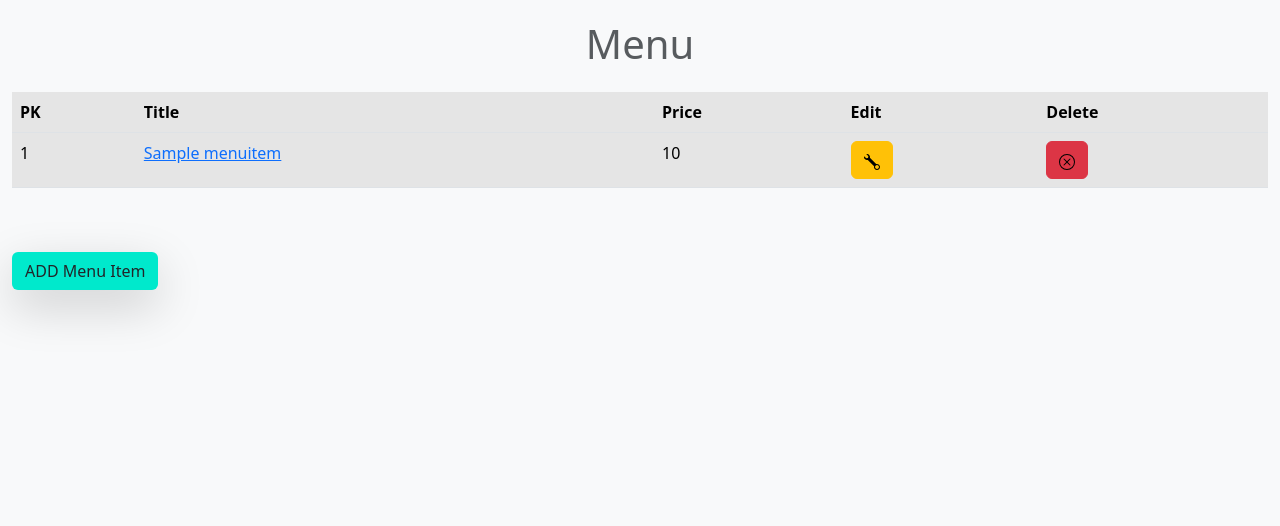
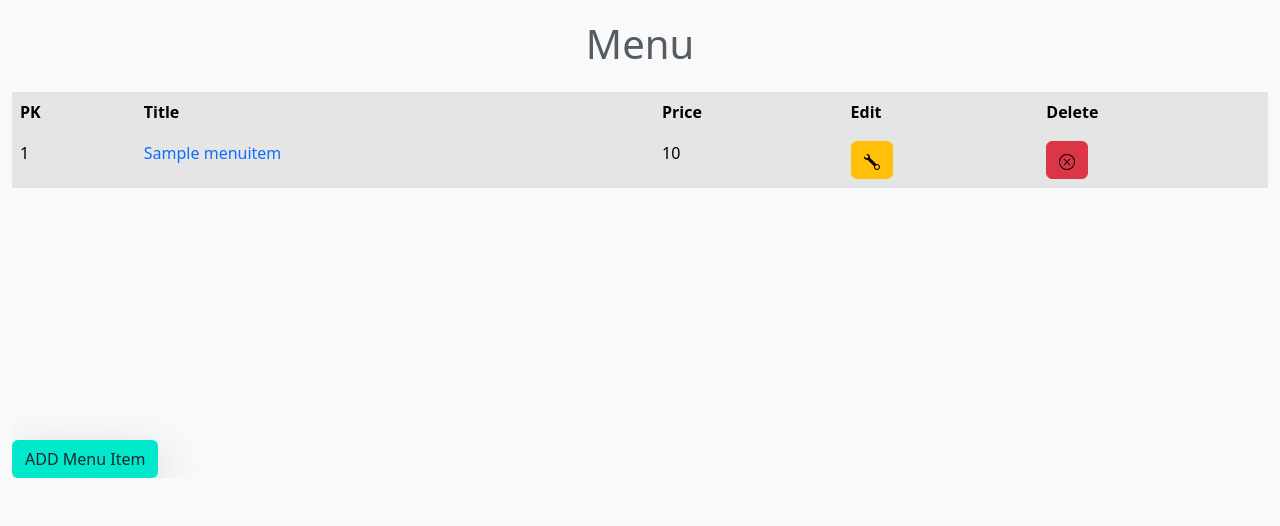
Before and after one commit to tylerchenoweth/Django_Delights, a Django app: template inventory/templates/inventory/menu.html in a window 1280 px wide. Shown: the part 338-864 px from the top of the page. Before the commit the page ends 657 px from the top, so only its background shows below. Run offline with Django 3.2, Linux system fonts and the light colour scheme; the template is opened without the code that fills it: most values are stand-ins (such as "Sample title", 1, 10 or a date in 2020); some libraries are stand-ins or nearby versions.

Commit message:
updated table styling to the style.css file

```diff
--- a/inventory/templates/inventory/ingredient.html
+++ b/inventory/templates/inventory/ingredient.html
@@ -10,7 +10,6 @@
 <div class="table-responsive">
     <div class="table-inner-div">
         <table class="table table-striped table-active" >
-
             <thead class="bg-active">
                 <th> ID </th>
                 <th> Name </th>
@@ -19,7 +18,6 @@
                 <th> Unit Price </th>
                 <th> Edit </th>
                 <th> Delete </th>
-
             </thead>
             {% for ingredient in ingredient_list %}
             <tr>
--- a/inventory/templates/inventory/menu.html
+++ b/inventory/templates/inventory/menu.html
@@ -7,8 +7,9 @@
 {% block content %}
 <h1 class="text-center text-muted my-4"> Menu </h1>
 
-<table class="table table-striped table-active">
-
+<div class="table-responsive">
+    <div class="table-inner-div">
+        <table class="table table-striped table-active" >
             <thead>
                 <th> PK </th>
                 <th> Title </th>
@@ -19,7 +20,7 @@
             {% for menuitem in menuitem_list %}
             <tr>
                 <td> {{ menuitem.id }}</td>
-    <td> <a href="{% url 'reciperequirement' menuitem.id %}"> {{ menuitem.title }} </a> </td>
+                <td> <a class="link-underline link-underline-opacity-0" href="{% url 'reciperequirement' menuitem.id %}"> {{ menuitem.title }} </a> </td>
                 <td>{{ menuitem.price }}</td>
                 <td>
                     <a class="btn btn-warning" href="{% url 'menuitemupdate' menuitem.id %}">
@@ -31,15 +32,16 @@
                         <img src="/static/x-circle.svg">
                     </a>
                 </td>
-
             </tr>
             {% endfor %}
         </table>
+    </div>
 
     <br><br>
     <a class="btn shadow-lg" style="background-color: #00e9cc;" href="{% url 'menuitemcreate' %}">
         ADD Menu Item
     </a>
+</div>
 <br><br>
 
 
```
Also changed, not shown: inventory/templates/inventory/purchases.html (+5 -3 lines), inventory/templates/inventory/reciperequirement.html (+11 -9 lines). Lines whose indentation alone changed are shown as unchanged.
